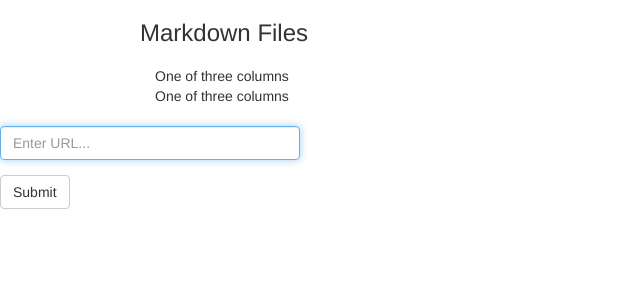
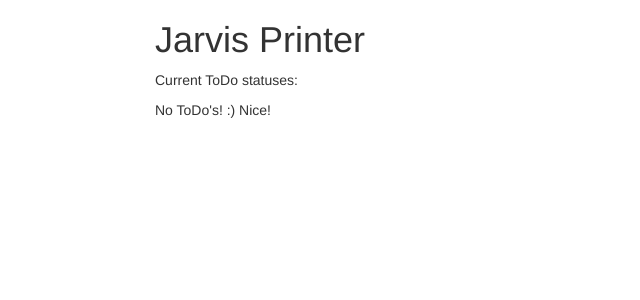
Before and after one commit to headstrongsolutions/jarvis_printer, a Flask app: template templates/index.html in a window 1280 px wide. Shown: the top 300 px of the page, without its empty margins (0-640 px from the left). Run offline with Flask 2, Linux system fonts and the light colour scheme; the template is opened without the code that fills it, so the values that code supplies are empty; some libraries are stand-ins or nearby versions.

Commit message:
Homepage displays current project readme todos

```diff
--- a/app.py
+++ b/app.py
@@ -1,7 +1,7 @@
 """jarvis_printer"""
 import glob
 import re
-from os import stat_result
+from os import read, stat_result
 import urllib.parse
 from dataclasses import dataclass, asdict
 from typing import List
@@ -10,6 +10,11 @@ from flask import Flask, json, render_template, jsonify
 
 app = Flask(__name__)
 MARKDOWN_DIR="markdown"
+
+@dataclass
+class todo_item:
+    text: str
+    checked: bool
 
 class MarkdownFile:
     def __init__(self, path:str) -> None:
@@ -94,7 +99,35 @@ def index():
     page_values.name = "home"
     page_values.markdown_dir = MARKDOWN_DIR
     page_values.markdown_files = get_markdown_files(page_values)
-    return render_template('index.html', page_values=page_values)
+    todo_items = get_project_readme_todos()
+    return render_template('index.html', todo_items=todo_items)
+
+def get_project_readme_todos() -> List[todo_item]:
+    """Reads the projects README.md file, extracts the todo list and
+        returns it as a list of todo_item's
+    Args:
+        None,
+    Returns:
+        List[todo_item],
+    """
+    todo_items = []
+    with open('README.md') as readme_file:
+        readme_raw = readme_file.read()
+        todo_raw = readme_raw.split("### To Do\n")
+        todos = todo_raw[1].splitlines()
+        for todo in todos:
+            print(todo)
+            todo_item_new = todo_item("", False)
+            if ' - [X] ' in todo or ' - [x] ' in todo:
+                todo_item_new.checked = True
+                todo_item_new.text = todo.replace(' - [x] ', "")
+                todo_item_new.text = todo.replace(' - [X] ', "")
+            else:
+                todo_item_new.text = todo.replace(' - [ ] ', "")
+            todo_items.append(todo_item_new)
+    return todo_items
+
+
 
 
 if __name__ == '__main__':
--- a/templates/index.html
+++ b/templates/index.html
@@ -1,7 +1,7 @@
 <!DOCTYPE html>
 <html>
   <head>
-    <title>{{page_values.name}}</title>
+    <title>Jarvis Printer</title>
     <meta name="viewport" content="width=device-width, initial-scale=1.0">
     <link href="//netdna.bootstrapcdn.com/bootstrap/3.3.6/css/bootstrap.min.css" rel="stylesheet" media="screen">
     <style>
@@ -12,36 +12,21 @@
   </head>
   <body>
     <div class="container">
-      <div class="row">
-        <div class="col-sm">
-          <h3>Markdown Files</h3>
-          <div class="list-group"></div>
-          {% for file in page_values.markdown_files %}
-            <button type="button" class="list-group-item list-group-item-action" data-path="{{page_values.markdown_dir}}/{{file}}">{{file}}</button>
-          {% endfor %}
+      <h1>Jarvis Printer</h1>
+      <p>Current ToDo statuses:</p>
+      {% for todo_item in todo_items %}
+        <div class="row">
+          <div class="col-sm">
+            {% if todo_item.checked %}
+            <input class="form-check-input" type="checkbox" value="" id="flexCheckDefault" checked>
+            {% else %}
+            <input class="form-check-input" type="checkbox" value="" id="flexCheckDefault">
+            {% endif %}
+            <label class="form-check-label  font-weight-normal" for="flexCheckDefault">{{todo_item.text}}</label>
+          </div>
         </div>
-        </div>
-        <div class="col-sm">
-          One of three columns
-        </div>
-        <div class="col-sm">
-          One of three columns
-        </div>
-      </div>
-      <h1>{{page_values.name}}</h1>
-      <div>
-
-
-      </div>
-      <form role="form" method='POST' action='/'>
-        <div class="form-group">
-          <input type="text" name="url" class="form-control" id="url-box" placeholder="Enter URL..." style="max-width: 300px;" autofocus required>
-        </div>
-        <button type="submit" class="btn btn-default">Submit</button>
-      </form>
-      <br>
-      {% for error in errors %}
-        <h4>{{ error }}</h4>
+      {% else %}
+        <span>No ToDo's! :) Nice! </span>
       {% endfor %}
     </div>
     <script src="//code.jquery.com/jquery-2.2.1.min.js"></script>
```
Also changed, not shown: README.md.
